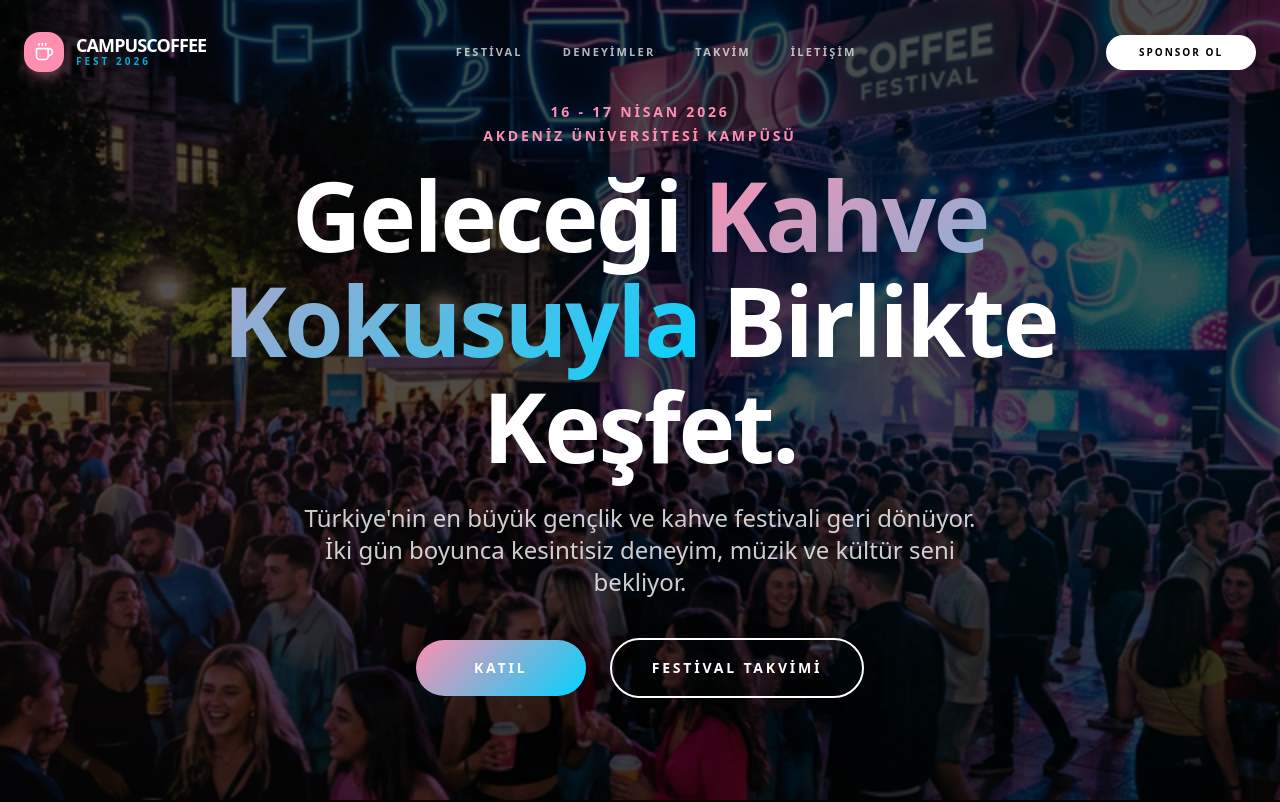
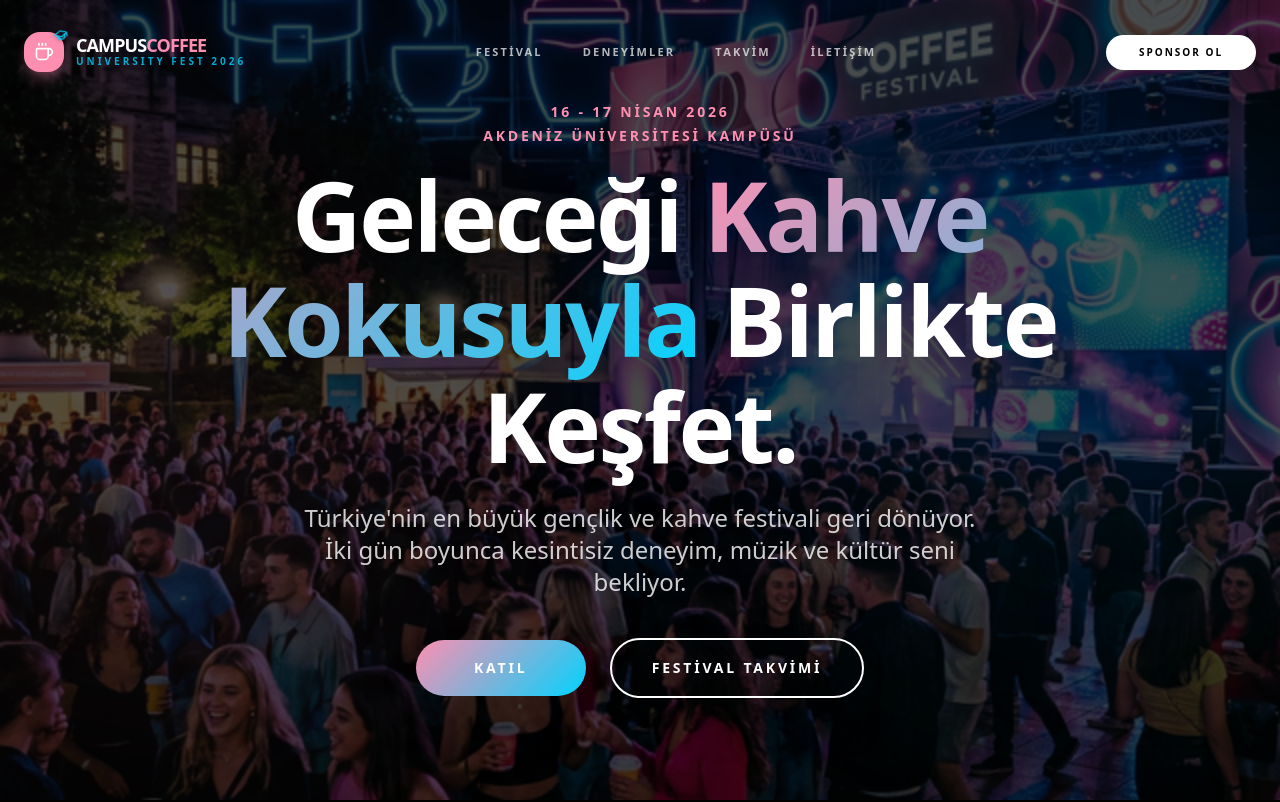
Before and after one commit to obrethyamamoto-del/CCF, a Next.js app: page /CCF/ in a window 1280 px wide. Shown: the top 802 px of the page. Built offline with nearby package versions, Linux system fonts and the light colour scheme.

Commit message:
Update logo with University and Coffee theme elements

```diff
--- a/src/components/organisms/Footer.tsx
+++ b/src/components/organisms/Footer.tsx
@@ -2,7 +2,7 @@
 
 import React from "react";
 import { Typography } from "../atoms/Typography";
-import { Instagram, Facebook, Youtube, Coffee, Linkedin, Music2 } from "lucide-react";
+import { Instagram, Facebook, Youtube, Coffee, Linkedin, Music2, GraduationCap } from "lucide-react";
 import { motion } from "framer-motion";
 
 export const Footer = () => {
@@ -24,15 +24,20 @@ export const Footer = () => {
           {/* Brand Column */}
           <div className="lg:col-span-2">
             <div className="flex items-center gap-3 mb-8">
-              <div className="p-2.5 bg-brand-pink rounded-2xl shadow-lg shadow-brand-pink/20">
-                <Coffee className="text-white w-6 h-6" />
+              <div className="p-2.5 bg-brand-pink rounded-2xl shadow-lg shadow-brand-pink/20 flex items-center justify-center relative">
+                <div className="relative">
+                  <Coffee className="text-white w-6 h-6" />
+                  <div className="absolute -top-2 -right-2">
+                    <GraduationCap className="text-brand-blue w-4 h-4 filter drop-shadow-[0_0_2px_rgba(0,0,0,0.5)]" />
+                  </div>
+                </div>
               </div>
               <div>
                 <span className="text-2xl font-black tracking-tighter text-white leading-none block uppercase">
-                  CAMPUSCOFFEE
+                  CAMPUS<span className="text-brand-pink">COFFEE</span>
                 </span>
-                <span className="text-xs uppercase tracking-[0.3em] text-brand-pink font-bold">
-                  FEST 2026
+                <span className="text-xs uppercase tracking-[0.3em] text-brand-blue font-bold opacity-80">
+                  UNIVERSITY FEST 2026
                 </span>
               </div>
             </div>
--- a/src/components/organisms/Navbar.tsx
+++ b/src/components/organisms/Navbar.tsx
@@ -1,7 +1,7 @@
 "use client";
 
 import React, { useState, useEffect } from "react";
-import { Coffee, Menu, X, Instagram, Facebook, Youtube, Linkedin, Music2 } from "lucide-react";
+import { Coffee, Menu, X, Instagram, Facebook, Youtube, Linkedin, Music2, GraduationCap } from "lucide-react";
 import { Button } from "../atoms/Button";
 import { motion, AnimatePresence } from "framer-motion";
 import { SponsorModal } from "./SponsorModal";
@@ -59,16 +59,24 @@ export const Navbar = () => {
           >
             <motion.div
               whileHover={{ rotate: 15, scale: 1.1 }}
-              className="p-2.5 bg-brand-pink rounded-2xl shadow-lg shadow-brand-pink/30 flex items-center justify-center"
+              className="p-2.5 bg-brand-pink rounded-2xl shadow-lg shadow-brand-pink/30 flex items-center justify-center relative"
             >
-              <Coffee className="text-white w-5 h-5" />
+              <div className="relative">
+                <Coffee className="text-white w-5 h-5" />
+                <motion.div
+                  initial={{ rotate: -15, x: 8, y: -8 }}
+                  className="absolute -top-1.5 -right-1.5"
+                >
+                  <GraduationCap className="text-brand-blue w-3.5 h-3.5 filter drop-shadow-[0_0_2px_rgba(0,0,0,0.5)]" />
+                </motion.div>
+              </div>
             </motion.div>
             <div className="flex flex-col">
               <span className="text-lg font-heading font-black tracking-tighter text-white leading-none">
-                CAMPUSCOFFEE
+                CAMPUS<span className="text-brand-pink">COFFEE</span>
               </span>
               <span className="text-[10px] uppercase tracking-[0.3em] text-brand-blue font-bold opacity-80">
-                FEST 2026
+                UNIVERSITY FEST 2026
               </span>
             </div>
           </div>
@@ -120,10 +128,22 @@ export const Navbar = () => {
             <div className="flex flex-col h-full p-8 overflow-y-auto">
               <div className="flex justify-between items-center mb-16">
                  <div className="flex items-center gap-3">
-                  <div className="p-2 bg-brand-pink rounded-xl">
-                    <Coffee className="text-white w-5 h-5" />
+                  <div className="p-2.5 bg-brand-pink rounded-xl relative">
+                    <div className="relative">
+                      <Coffee className="text-white w-5 h-5" />
+                      <div className="absolute -top-1.5 -right-1.5">
+                        <GraduationCap className="text-brand-blue w-3.5 h-3.5 filter drop-shadow-[0_0_2px_rgba(0,0,0,0.5)]" />
+                      </div>
+                    </div>
                   </div>
-                  <span className="text-sm font-black tracking-widest text-white">MENU</span>
+                  <div className="flex flex-col">
+                    <span className="text-sm font-black tracking-widest text-white leading-none">
+                      CAMPUS<span className="text-brand-pink">COFFEE</span>
+                    </span>
+                    <span className="text-[8px] uppercase tracking-[0.2em] text-brand-blue font-bold opacity-80">
+                      UNIVERSITY FEST
+                    </span>
+                  </div>
                 </div>
                 <button
                   onClick={() => setIsMobileMenuOpen(false)}
```
